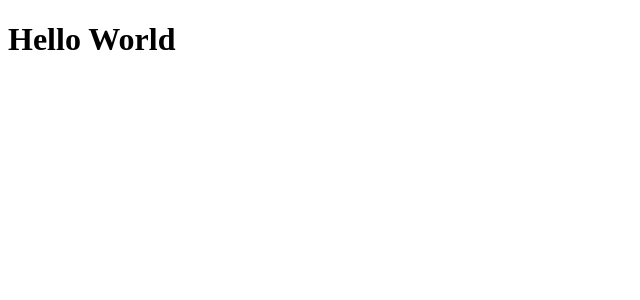
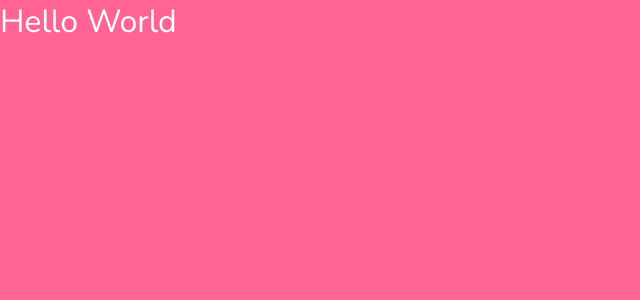
Before and after one commit to brendamatias/biscoitxs, a React (Create React App) app: page / in a window 1280 px wide. Shown: the top 300 px of the page, without its empty margins (0-640 px from the left). Built offline with nearby package versions, Linux system fonts and the light colour scheme; the HTML template or start-up script is replaced by a standard one.

Commit message:
global style

```diff
--- a/package.json
+++ b/package.json
@@ -8,7 +8,9 @@
     "@testing-library/user-event": "^7.1.2",
     "react": "^16.13.1",
     "react-dom": "^16.13.1",
-    "react-scripts": "3.4.1"
+    "react-router-dom": "^5.2.0",
+    "react-scripts": "3.4.1",
+    "styled-components": "^5.1.0"
   },
   "scripts": {
     "start": "react-app-rewired start",
--- a/public/index.html
+++ b/public/index.html
@@ -7,6 +7,10 @@
     <meta name="theme-color" content="#000000" />
 
     <title>Biscoitxs</title>
+    <link
+      href="https://fonts.googleapis.com/css2?family=Nunito:wght@400;600;800&display=swap"
+      rel="stylesheet"
+    />
   </head>
   <body>
     <noscript>You need to enable JavaScript to run this app.</noscript>
--- a/src/App.js
+++ b/src/App.js
@@ -1,10 +1,13 @@
 import React from 'react';
+
+import GlobalStyle from './styles/global';
 
 function App() {
   return (
-    <div className="App">
+    <>
       <h1>Hello World</h1>
-    </div>
+      <GlobalStyle />
+    </>
   );
 }
 
--- /dev/null
+++ b/src/styles/global.js
@@ -0,0 +1,29 @@
+import { createGlobalStyle } from 'styled-components';
+
+export default createGlobalStyle`
+  * {
+    margin: 0;
+    padding: 0;
+    outline: 0;
+    box-sizing: border-box;
+  }
+
+  body {
+    background: #FF6494;
+    color: #fff;
+    -webkit-font-smoothing: antialiased;
+  }
+
+  body, input, button {
+    font-family: 'Nunito', sans-serif;
+    font-size: 16px;
+  }
+
+  h1, h2, h3, h4, h5, h6, strong {
+    font-weight: 500;
+  }
+
+  button {
+    cursor: pointer;
+  }
+`;
```
Also changed, not shown: 1 other file (tests, documents, lock files or other folders).
